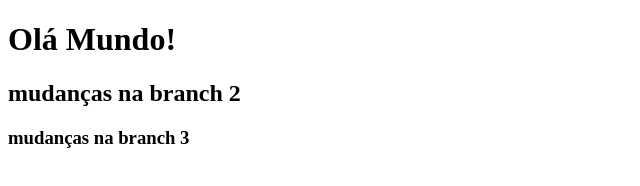
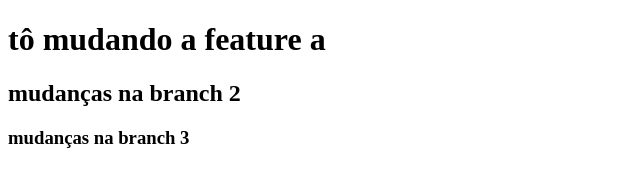
Before and after one commit to larissanovaes00/git-remote, a plain HTML site: page index.html in a window 1280 px wide. Shown: the whole page, without its empty margins (0-640 px from the left). Drawn offline with Linux system fonts and the light colour scheme.

Commit message:
changing the feature-a

```diff
--- a/index.html
+++ b/index.html
@@ -7,7 +7,7 @@
   <title>Document</title>
 </head>
 <body>
-  <h1>Olá Mundo!</h1>
+  <h1>tô mudando a feature a</h1>
   <h2>mudanças na branch 2</h2>
   <h3>mudanças na branch 3</h3>
 </body>
```
